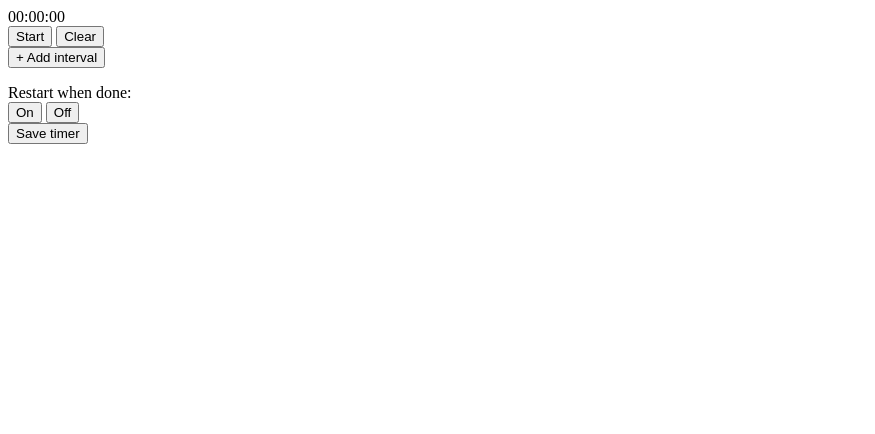
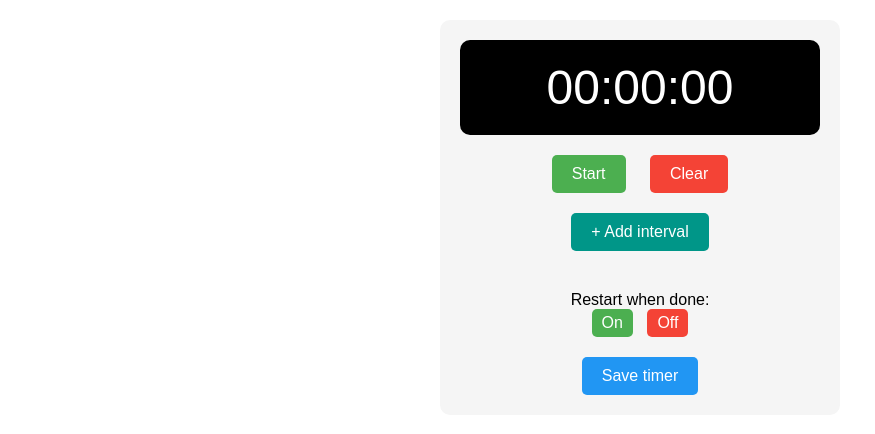
Before and after one commit to SixPackSolutions/Inter, a plain HTML site: page index.html in a window 1280 px wide. Shown: the whole page, without its empty margins (0-875 px from the left). Drawn offline with Linux system fonts and the light colour scheme.

Commit message:
Update index.html

```diff
--- a/index.html
+++ b/index.html
@@ -5,7 +5,104 @@
 <meta name="viewport" content="width=device-width, initial-scale=1.0">
 <title>Interval Workout Timer</title>
 <style>
-  /* Placeholder for CSS */
+/* Basic reset for padding and margin */
+* {
+  padding: 0;
+  margin: 0;
+  box-sizing: border-box;
+}
+
+body {
+  font-family: Arial, sans-serif; /* A simple, widely available font */
+}
+
+#timer-container {
+  max-width: 400px; /* Set a max-width for the container */
+  margin: 20px auto; /* Center the container */
+  text-align: center;
+  background: #f5f5f5; /* Light grey background */
+  padding: 20px;
+  border-radius: 10px; /* Rounded corners */
+}
+
+#timer-display {
+  background: black;
+  color: white;
+  font-size: 48px; /* Large font size for the timer */
+  padding: 20px;
+  border-radius: 10px; /* Rounded corners */
+  margin-bottom: 20px; /* Space below the timer display */
+}
+
+#timer-controls button {
+  padding: 10px 20px; /* Padding inside the buttons */
+  font-size: 16px; /* A larger font size for better readability */
+  border: none; /* Remove the default border */
+  border-radius: 5px; /* Slightly rounded corners for the buttons */
+  margin: 0 10px; /* Space between buttons */
+}
+
+#start-btn {
+  background-color: #4CAF50; /* Green color */
+  color: white;
+}
+
+#clear-btn {
+  background-color: #f44336; /* Red color */
+  color: white;
+}
+
+#intervals-container {
+  margin: 20px 0; /* Vertical spacing */
+}
+
+#add-interval-btn {
+  background-color: #009688; /* Teal color */
+  color: white;
+  padding: 10px 20px;
+  font-size: 16px;
+  border: none;
+  border-radius: 5px;
+  margin-bottom: 20px; /* Space below the button */
+}
+
+#intervals-list {
+  list-style-type: none; /* Remove the default bullet points */
+  text-align: left;
+  padding-left: 0; /* Align with the rest of the content */
+  margin-bottom: 20px; /* Space below the list */
+}
+
+#repeat-container {
+  margin-bottom: 20px; /* Space below the repeat container */
+}
+
+#repeat-container button {
+  padding: 5px 10px;
+  font-size: 16px;
+  border: none;
+  border-radius: 5px;
+  margin: 0 5px;
+}
+
+#repeat-on {
+  background-color: #4CAF50; /* Green color */
+  color: white;
+}
+
+#repeat-off {
+  background-color: #f44336; /* Red color */
+  color: white;
+}
+
+#save-timer-btn {
+  background-color: #2196F3; /* Blue color */
+  color: white;
+  padding: 10px 20px;
+  font-size: 16px;
+  border: none;
+  border-radius: 5px;
+}
 </style>
 </head>
 <body>
@@ -35,7 +132,67 @@
   </div>
 </div>
 <script>
-  // Placeholder for JavaScript
+// Placeholder for the intervals
+let intervals = [];
+let currentIntervalIndex = 0;
+let intervalId = null;
+
+function startTimer() {
+  if (intervals.length === 0) {
+    alert("Please add intervals before starting the timer.");
+    return;
+  }
+
+  // Start the first interval
+  startInterval(intervals[currentIntervalIndex]);
+}
+
+function startInterval(interval) {
+  // This function will handle the logic to start an individual interval
+  const endTime = Date.now() + interval * 1000;
+  intervalId = setInterval(function() {
+    const remainingTime = endTime - Date.now();
+    if (remainingTime <= 0) {
+      clearInterval(intervalId);
+      // Move to the next interval or stop if it's the last one
+      currentIntervalIndex++;
+      if (currentIntervalIndex < intervals.length) {
+        startInterval(intervals[currentIntervalIndex]);
+      } else {
+        // Optionally, handle the repeat logic here
+      }
+      // Play sound here
+    } else {
+      // Update the display
+      const seconds = Math.ceil(remainingTime / 1000);
+      document.getElementById('timer').textContent = formatTime(seconds);
+    }
+  }, 1000);
+}
+
+function formatTime(seconds) {
+  // This function will format the time in "HH:MM:SS" format
+  const h = Math.floor(seconds / 3600);
+  const m = Math.floor((seconds % 3600) / 60);
+  const s = seconds % 60;
+  return [
+    h > 0 ? h : '00',
+    m > 9 ? m : '0' + m,
+    s > 9 ? s : '0' + s
+  ].join(':');
+}
+
+function stopTimer() {
+  clearInterval(intervalId);
+  currentIntervalIndex = 0;
+  // Optionally, reset the display
+}
+
+// Event listeners for start and stop buttons
+document.getElementById('start-btn').addEventListener('click', startTimer);
+document.getElementById('clear-btn').addEventListener('click', stopTimer);
+
+// The add interval functionality and audio will be added later
 </script>
 </body>
 </html>
```
